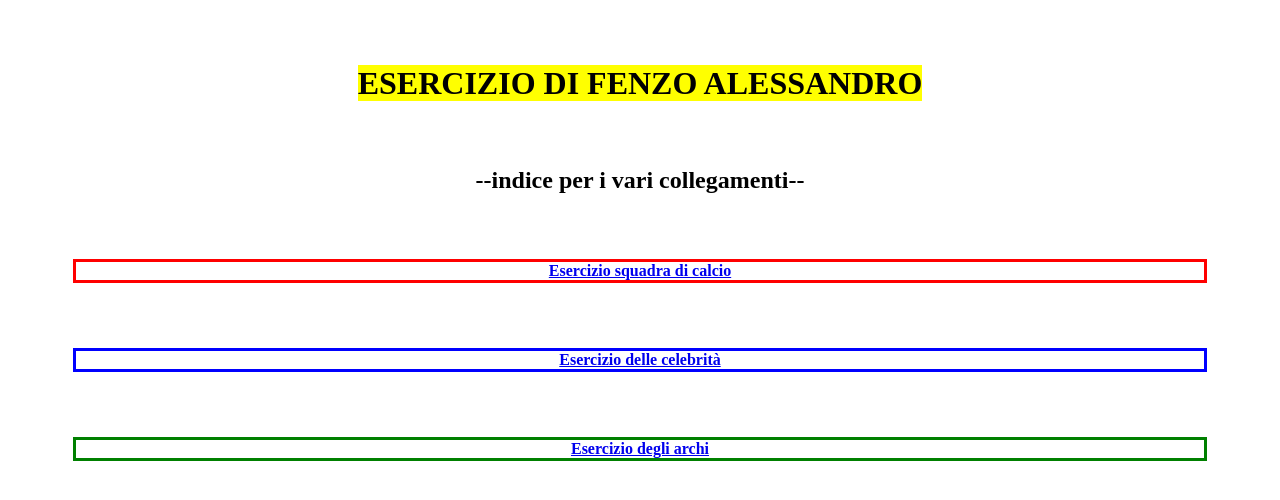
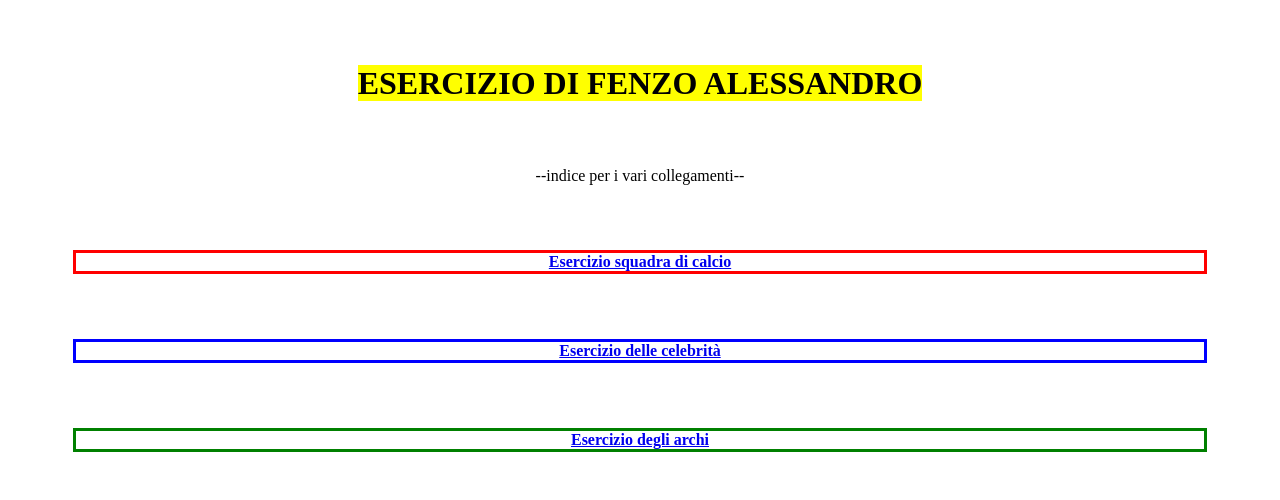
Before and after one commit to S1mply-ops/S1mply-ops.github.io, a plain HTML site: page esercizio menu/menu.html in a window 1280 px wide. Drawn offline with nearby package versions, Linux system fonts and the light colour scheme.

Commit message:
Update menu.html

```diff
--- a/esercizio menu/menu.html
+++ b/esercizio menu/menu.html
@@ -15,8 +15,8 @@
   <h1>
     <div style="position:relative; margin:65px; color:black; text-align:center;"> <mark> ESERCIZIO DI FENZO ALESSANDRO </mark> </div>
   </h1>
-  <h2>
-    <div style="position:relative;  margin:65px; color:black; text-align:center;"> --indice per i vari collegamenti--  </div></h2>
+
+    <div style="position:relative;  margin:65px; color:black; text-align:center;"> --indice per i vari collegamenti--  </div>
 
 
 
```
